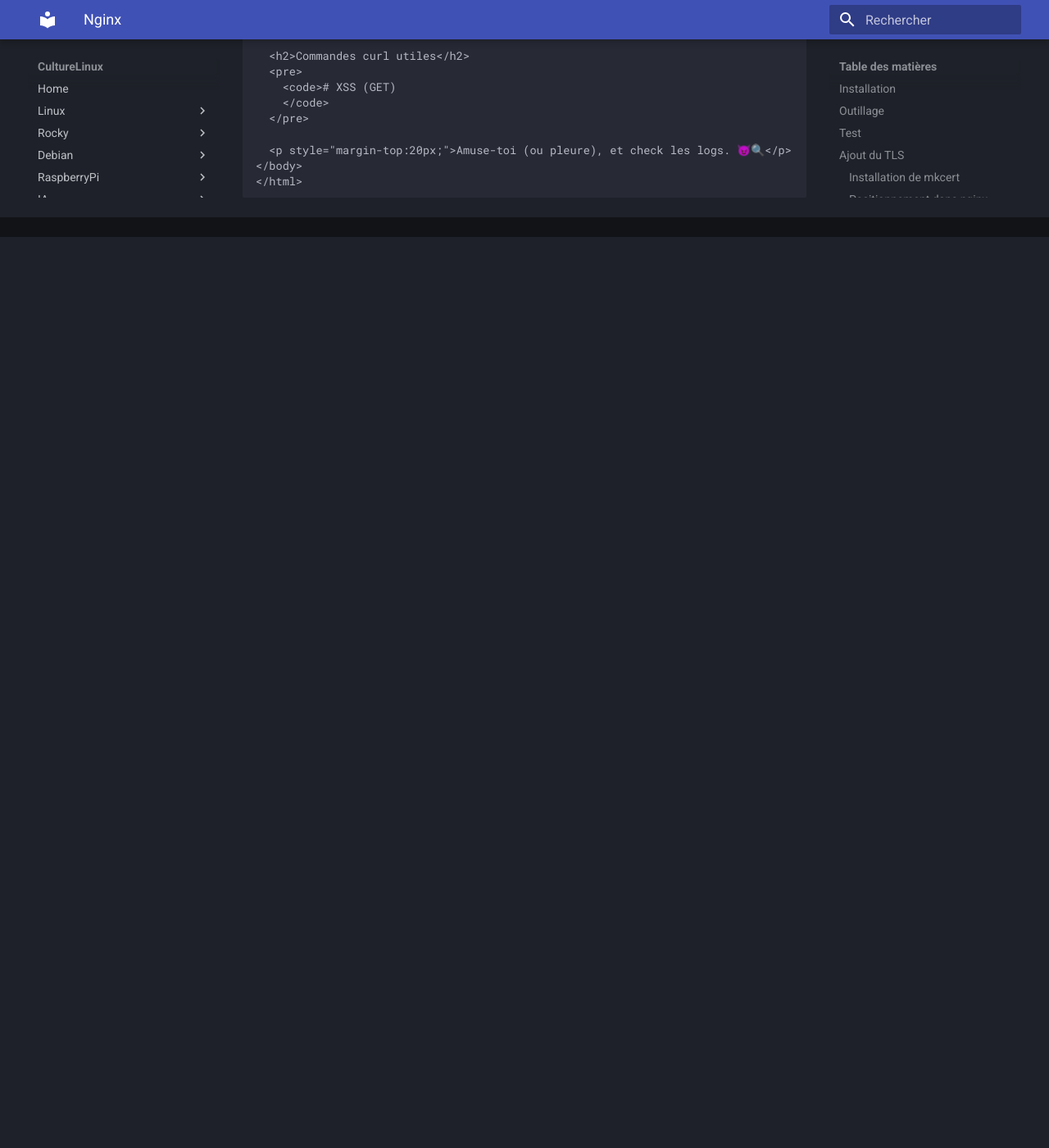
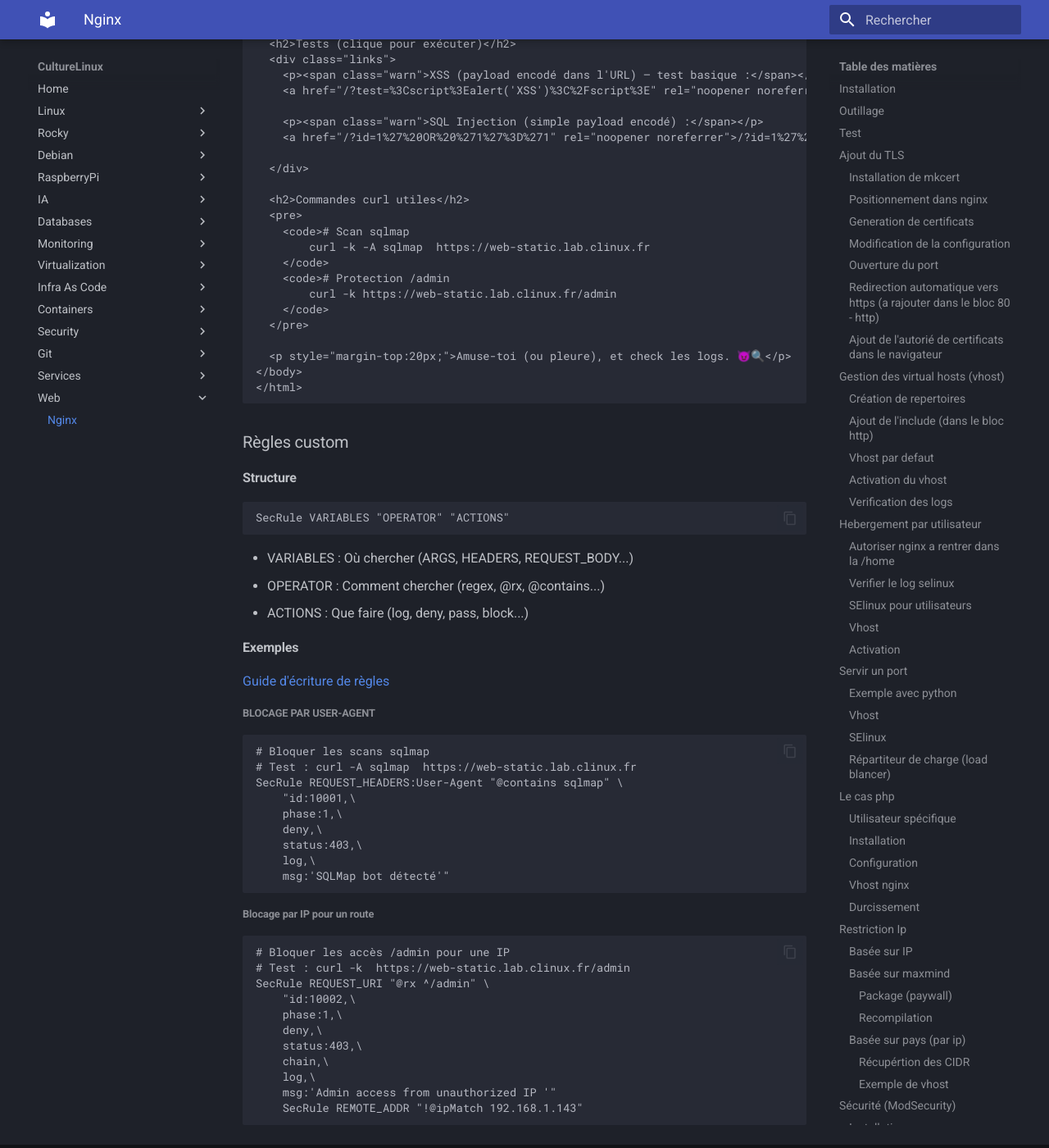
Before and after one commit to CultureLinux/doc, an MkDocs documentation site: the page built from docs/web/nginx.md, in a window 1280 px wide and 1400 px high, scrolled down 12878 px. Shown: the whole window at 82% size. Built offline with MkDocs 1.6.1 and Material for MkDocs 9.7.7, drawn with Linux system fonts in a browser that asks for light colours; before the commit the page ends 13167 px from its top, so only the background shows below that; some of the changed text lies outside the part shown.

Commit message:
📝 docs: nginx modsecurity

````diff
--- a/docs/web/nginx.md
+++ b/docs/web/nginx.md
@@ -587,6 +587,15 @@ http {
 systemctl restart nginx
 ```
 
+### Desactivation pour une zone de vhost
+
+```
+location /api/legacy {
+    modsecurity off;
+    proxy_pass http://backend;
+}
+```
+
 ### Test de règles
 
 
@@ -620,7 +629,11 @@ systemctl restart nginx
 
   <h2>Commandes curl utiles</h2>
   <pre>
-    <code># XSS (GET)
+    <code># Scan sqlmap
+        curl -k -A sqlmap  https://web-static.lab.clinux.fr
+    </code>
+    <code># Protection /admin
+        curl -k https://web-static.lab.clinux.fr/admin
     </code>
   </pre>
 
@@ -629,3 +642,48 @@ systemctl restart nginx
 </html>
 
 ```
+
+### Règles custom
+
+#### Structure
+
+```
+SecRule VARIABLES "OPERATOR" "ACTIONS"
+```
+
+* VARIABLES : Où chercher (ARGS, HEADERS, REQUEST_BODY...)
+* OPERATOR : Comment chercher (regex, @rx, @contains...)
+* ACTIONS : Que faire (log, deny, pass, block...)
+
+#### Exemples
+[Guide d'écriture de règles](https://coreruleset.org/docs/3-about-rules/creating/)
+
+##### Blocage par User-Agent
+
+```
+# Bloquer les scans sqlmap
+# Test : curl -A sqlmap  https://web-static.lab.clinux.fr
+SecRule REQUEST_HEADERS:User-Agent "@contains sqlmap" \
+    "id:10001,\
+    phase:1,\
+    deny,\
+    status:403,\
+    log,\
+    msg:'SQLMap bot détecté'"
+```
+
+######  Blocage par IP pour un route
+
+```
+# Bloquer les accès /admin pour une IP
+# Test : curl -k  https://web-static.lab.clinux.fr/admin
+SecRule REQUEST_URI "@rx ^/admin" \
+    "id:10002,\
+    phase:1,\
+    deny,\
+    status:403,\
+    chain,\
+    log,\
+    msg:'Admin access from unauthorized IP '"
+    SecRule REMOTE_ADDR "!@ipMatch 192.168.1.143"
+```
````
